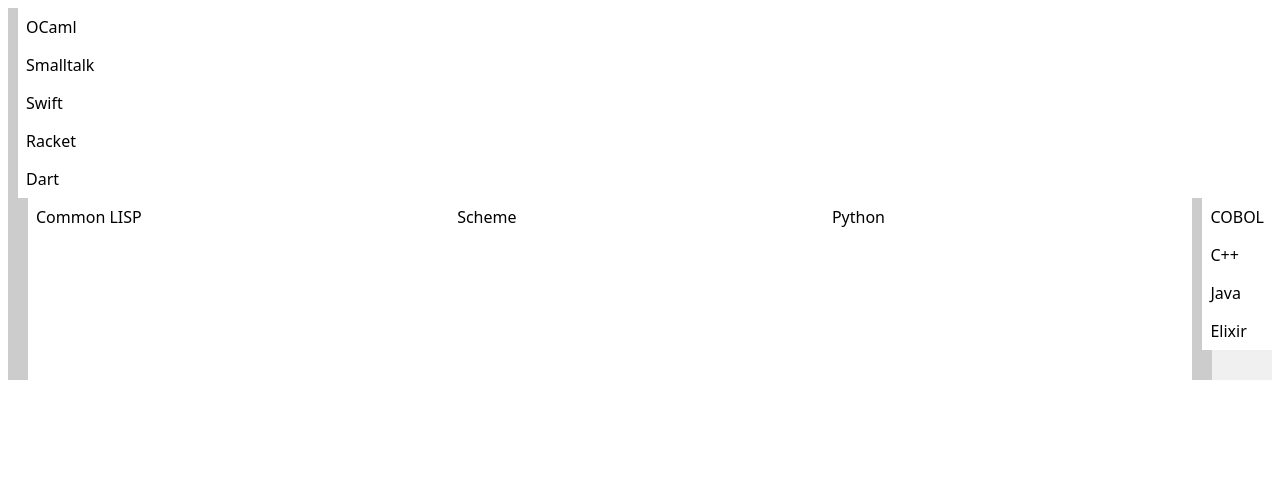
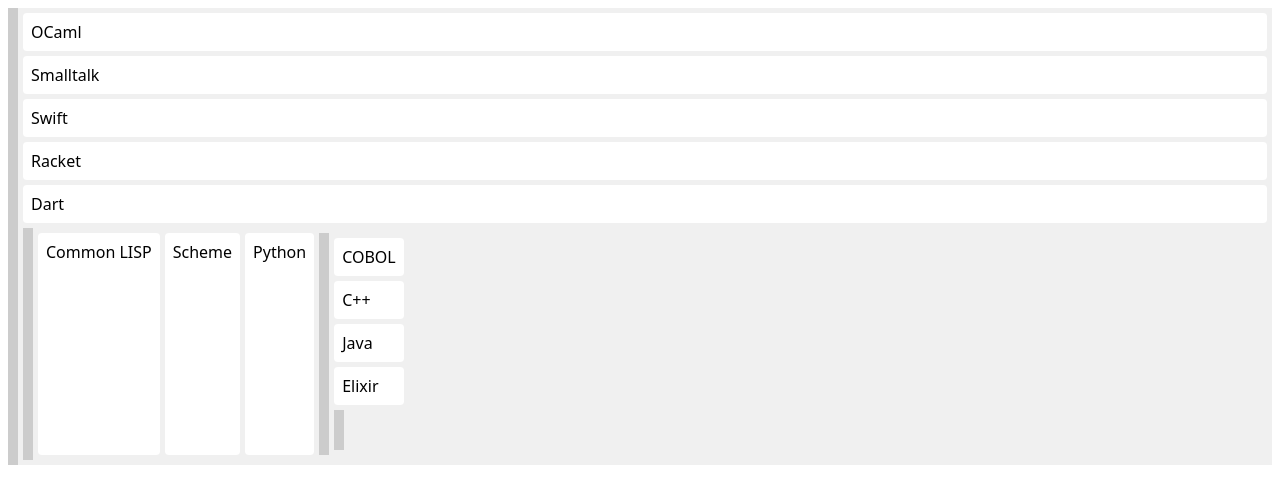
Before and after one commit to photz/list, a plain HTML site: page index.html in a window 1280 px wide. Drawn offline with Linux system fonts and the light colour scheme.

Commit message:
Update styling

```diff
--- a/main.css
+++ b/main.css
@@ -9,14 +9,20 @@ body {
   min-width: 20px;
   min-height: 20px;
   background: #ddd;
+  border-radius: 4px;
+  flex-grow: 1;
 }
 .tree__leaf {
   padding: 0.5rem;
   background: #fff;
-  flex-grow: 1;
+  border-radius: 4px;
+}
+.tree__leaf:hover {
+
 }
 .tree__leaf--dragged {
   position: absolute;
+  border-radius: 4px;
 }
 .tree__branch {
   display: flex;
@@ -39,9 +45,31 @@ body {
   background: rgb(240, 240, 240);
   min-width: 30px;
   min-height: 30px;
+  padding: 5px;
   flex-grow: 1;
+}
+.tree__branch--row > .tree__content  > .tree__leaf,
+.tree__branch--row > .tree__content > .tree__branch,
+.tree__branch--row > .tree__content > .tree__placeholder {
+  margin-right: 5px;
+}
+.tree__branch--column > .tree__content  > .tree__leaf,
+.tree__branch--column > .tree__content > .tree__branch,
+.tree__branch--column > .tree__content > .tree__placeholder {
+  margin-bottom: 5px;
+}
+.tree__branch--row > .tree__content > .tree__leaf:last-child,
+.tree__branch--row > .tree__content > .tree__branch:last-child{
+  margin-right: 0;
+}
+.tree__branch--column > .tree__content > .tree__leaf:last-child,
+.tree__branch--column > .tree__content > .tree__branch:last-child{
+  margin-bottom: 0;
 }
 .tree__handle {
   width: 10px;
   background: #ccc;
 }
+.tree_branch:hover {
+  border: 1px solid black;
+}
```
